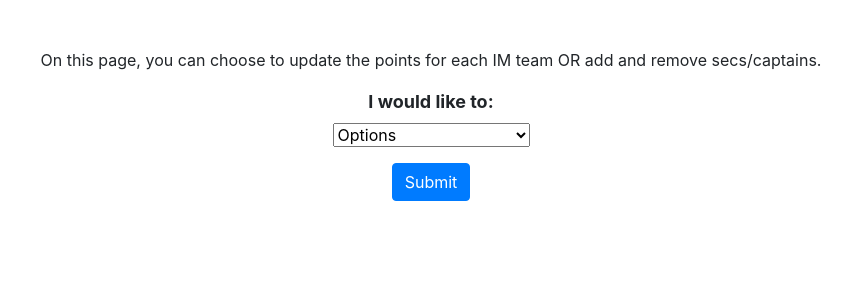
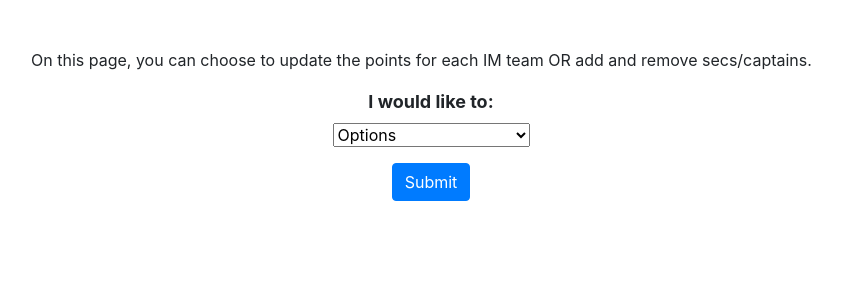
Before and after one commit to azhang21/yaleIMs, a Flask app: page /updatepage in a window 1280 px wide. Shown: the part 78-378 px from the top of the page, without its empty margins (209-1057 px from the left). Run offline with Flask 2, Linux system fonts and the light colour scheme; the visitor is signed in with stand-in values (Sample User, id 1); some libraries are stand-ins or nearby versions.

Commit message:
Add files via upload

```diff
--- a/static/styles.css
+++ b/static/styles.css
@@ -1,3 +1,15 @@
+p
+{
+    max-width: 800px;
+    text-align: justify;
+}
+
+ol
+{
+    max-width: 675px;
+    text-align: justify;
+}
+
 nav .navbar-brand
 {
     /* size for brand */
```
Also changed, not shown: static/images/2018FallFieldLayoutFinal.jpg (added).
